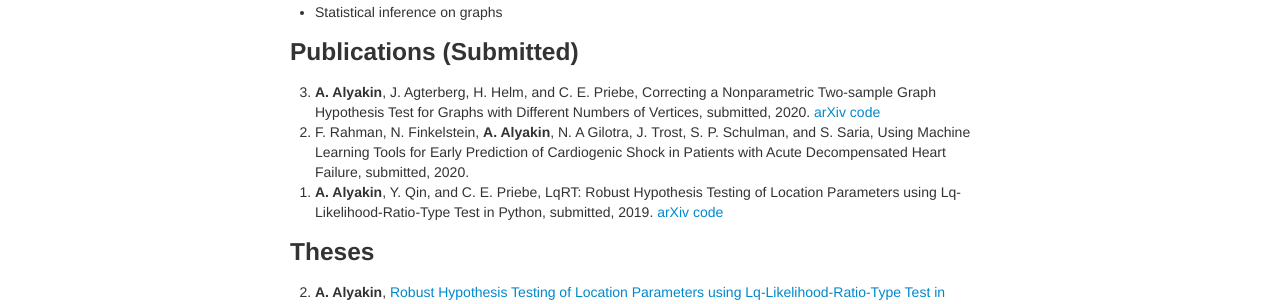
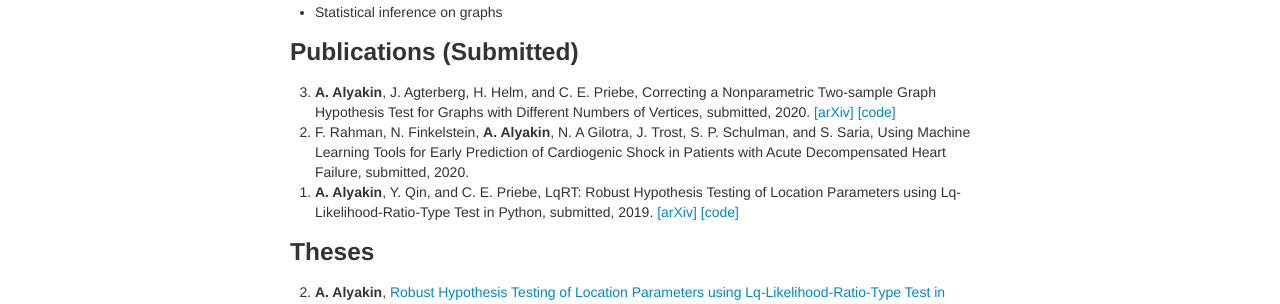
Before and after one commit to alyakin314/alyakin314.github.io, a Jekyll site: the page built from pages/research.md, in a window 1280 px wide. Shown: the part 250-554 px from the top of the page. Built offline with Jekyll 4.4.1, drawn with Linux system fonts in a browser that asks for light colours.

Commit message:
brackets show properly??

```diff
--- a/pages/research.md
+++ b/pages/research.md
@@ -12,8 +12,8 @@ title: Research
 3. **A. Alyakin**, J. Agterberg, H. Helm, and C. E. Priebe, Correcting a
    Nonparametric Two-sample Graph Hypothesis Test for Graphs with Different
    Numbers of Vertices, submitted, 2020.
-   [arXiv](https://arxiv.org/abs/2008.09434)
-   [code](https://github.com/alyakin314/correcting-nonpar)
+   [[arXiv]](https://arxiv.org/abs/2008.09434)
+   [[code]](https://github.com/alyakin314/correcting-nonpar)
 2. F. Rahman, N. Finkelstein, **A. Alyakin**, N. A Gilotra, J. Trost, S. P.
    Schulman, and S. Saria, Using Machine Learning Tools for Early Prediction of
    Cardiogenic Shock in Patients with Acute Decompensated Heart Failure,
@@ -21,8 +21,8 @@ title: Research
 1. **A. Alyakin**, Y. Qin, and C. E. Priebe, LqRT: Robust Hypothesis Testing of
    Location Parameters using Lq-Likelihood-Ratio-Type Test in Python, submitted,
    2019.
-   [arXiv]((https://arxiv.org/abs/1911.11922))
-   [code](https://github.com/alyakin314/lqrt)
+   [[arXiv]]((https://arxiv.org/abs/1911.11922))
+   [[code]](https://github.com/alyakin314/lqrt)
 {:reversed="reversed"}
 
 ### Theses
```
